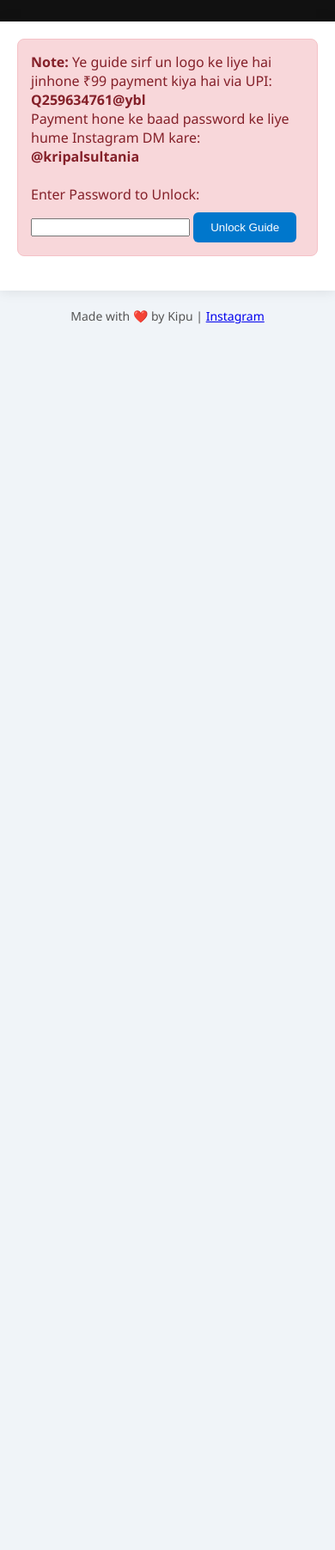
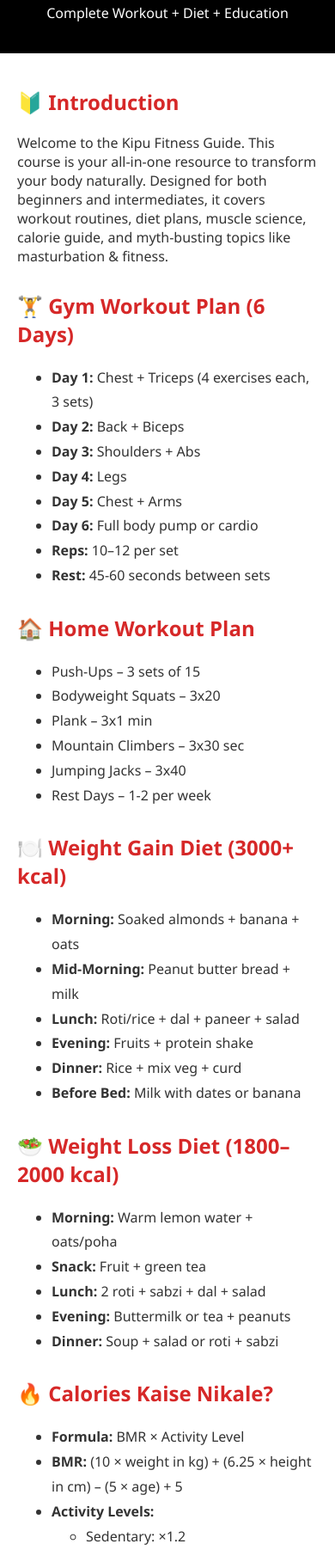
Before and after one commit to KipuYadav/Kipu, a plain HTML site: page index.html in a window 390 px wide. Shown: the part 197-2000 px from the top of the page at 86% size. Before the commit the page ends 844 px from the top, so only its background shows below. Drawn offline with Linux system fonts and the light colour scheme.

Commit message:
Update index.html

```diff
--- a/index.html
+++ b/index.html
@@ -3,187 +3,179 @@
 <head>
   <meta charset="UTF-8" />
   <meta name="viewport" content="width=device-width, initial-scale=1.0"/>
-  <title>Kipu Fitness Guide</title>
+  <title>KIPU FITNESS COURSE</title>
   <style>
     body {
       font-family: 'Segoe UI', sans-serif;
-      background: #f0f4f8;
       margin: 0;
       padding: 0;
+      background: #f2f2f2;
+      color: #333;
     }
     header {
+      background-color: #000;
+      color: white;
+      padding: 20px;
       text-align: center;
-      background: #111;
-      padding: 20px;
     }
     header img {
-      height: 80px;
-    }
-    h1 {
-      color: #fff;
-      margin-top: 10px;
+      max-height: 80px;
+      margin-bottom: 10px;
     }
     .container {
+      padding: 20px;
       max-width: 900px;
       margin: auto;
-      padding: 20px;
-      background: #fff;
-      box-shadow: 0 0 15px rgba(0,0,0,0.1);
+      background: white;
+    }
+    h1, h2, h3 {
+      color: #d62828;
     }
     .section {
       margin-bottom: 30px;
     }
-    h2 {
-      color: #222;
-      border-left: 5px solid #0077cc;
-      padding-left: 10px;
+    .download-btn {
+      background: #d62828;
+      color: white;
+      padding: 15px;
+      border: none;
+      border-radius: 10px;
+      cursor: pointer;
+      font-size: 18px;
+      display: block;
+      width: 100%;
+      margin-top: 20px;
+      text-align: center;
     }
-    ul, ol {
-      line-height: 1.7;
+    .download-btn:hover {
+      background: #b22222;
     }
-    .lock-section {
-      background: #f8d7da;
-      border: 1px solid #f5c2c7;
-      padding: 15px;
-      color: #842029;
-      margin-bottom: 20px;
-      border-radius: 8px;
+    footer {
+      background: #000;
+      color: white;
+      text-align: center;
+      padding: 10px;
+      margin-top: 30px;
     }
-    .button {
-      background: #0077cc;
-      color: white;
-      padding: 10px 20px;
-      border: none;
-      border-radius: 6px;
-      cursor: pointer;
-      margin-top: 10px;
-    }
-    .button:hover {
-      background: #005fa3;
-    }
-    .footer {
-      text-align: center;
-      padding: 20px;
-      font-size: 14px;
-      color: #555;
+    ul {
+      line-height: 1.8;
     }
     @media (max-width: 600px) {
-      header img {
-        height: 60px;
+      .download-btn {
+        font-size: 16px;
       }
     }
   </style>
 </head>
 <body>
 
-<header>
-  <img src="https://i.imgur.com/nC7xH1I.png" alt="Kipu Fitness Logo" />
-  <h1>Kipu Fitness Guide Book</h1>
-</header>
+  <header>
+    <img src="https://kipuyadav.github.io/Kipu-Sultania/kipu-logo.png" alt="Kipu Logo" />
+    <h1>KIPU FITNESS COURSE</h1>
+    <p>Complete Workout + Diet + Education</p>
+  </header>
 
-<div class="container">
-  <div class="lock-section">
-    <strong>Note:</strong> Ye guide sirf un logo ke liye hai jinhone ₹99 payment kiya hai via UPI: <strong>Q259634761@ybl</strong><br>
-    Payment hone ke baad password ke liye hume Instagram DM kare: <strong>@kripalsultania</strong><br><br>
-    <label>Enter Password to Unlock:</label><br>
-    <input type="password" id="pass">
-    <button class="button" onclick="unlock()">Unlock Guide</button>
-  </div>
+  <div class="container">
 
-  <div id="guide" style="display:none;">
     <div class="section">
-      <h2>1. Introduction</h2>
-      <p>Welcome to the Kipu Fitness Guide. Whether you want to gain weight, lose fat, or build muscle, this complete course will guide you through step-by-step workouts, meal plans, and expert tips tailored just for you.</p>
+      <h2>🔰 Introduction</h2>
+      <p>Welcome to the Kipu Fitness Guide. This course is your all-in-one resource to transform your body naturally. Designed for both beginners and intermediates, it covers workout routines, diet plans, muscle science, calorie guide, and myth-busting topics like masturbation & fitness.</p>
     </div>
 
     <div class="section">
-      <h2>2. Benefits of Fitness</h2>
+      <h2>🏋️ Gym Workout Plan (6 Days)</h2>
       <ul>
-        <li>Boosts energy and confidence</li>
-        <li>Improves digestion, sleep, and immunity</li>
-        <li>Builds stronger muscles and bones</li>
-        <li>Helps in weight management</li>
+        <li><strong>Day 1:</strong> Chest + Triceps (4 exercises each, 3 sets)</li>
+        <li><strong>Day 2:</strong> Back + Biceps</li>
+        <li><strong>Day 3:</strong> Shoulders + Abs</li>
+        <li><strong>Day 4:</strong> Legs</li>
+        <li><strong>Day 5:</strong> Chest + Arms</li>
+        <li><strong>Day 6:</strong> Full body pump or cardio</li>
+        <li><strong>Reps:</strong> 10–12 per set</li>
+        <li><strong>Rest:</strong> 45-60 seconds between sets</li>
       </ul>
     </div>
 
     <div class="section">
-      <h2>3. Weight Gain Diet Plan</h2>
+      <h2>🏠 Home Workout Plan</h2>
       <ul>
-        <li>Daily Calories: 2800-3200</li>
-        <li>Meal 1 (8am): 6 egg whites, 2 toast, banana shake</li>
-        <li>Meal 2 (11am): Dry fruits + Peanut butter sandwich</li>
-        <li>Meal 3 (1:30pm): Rice + Dal + Paneer + Salad</li>
-        <li>Meal 4 (4pm): 1 scoop whey protein + oats + banana</li>
-        <li>Meal 5 (Post-workout): Creatine + Whey shake</li>
-        <li>Meal 6 (8:30pm): Roti + Sabzi + Curd</li>
-        <li>Meal 7 (10pm): Milk + soaked almonds</li>
+        <li>Push-Ups – 3 sets of 15</li>
+        <li>Bodyweight Squats – 3x20</li>
+        <li>Plank – 3x1 min</li>
+        <li>Mountain Climbers – 3x30 sec</li>
+        <li>Jumping Jacks – 3x40</li>
+        <li>Rest Days – 1-2 per week</li>
       </ul>
     </div>
 
     <div class="section">
-      <h2>4. Weight Loss Diet Plan</h2>
+      <h2>🍽️ Weight Gain Diet (3000+ kcal)</h2>
       <ul>
-        <li>Daily Calories: 1600-1800</li>
-        <li>Meal 1: Warm lemon water + oats + 4 almonds</li>
-        <li>Meal 2: Fruit bowl (apple/orange)</li>
-        <li>Meal 3: 1 roti + sabzi + salad</li>
-        <li>Meal 4: Green tea + boiled chana</li>
-        <li>Meal 5: Post-workout whey protein (if using)</li>
-        <li>Meal 6: Soup or light sabzi + salad</li>
+        <li><strong>Morning:</strong> Soaked almonds + banana + oats</li>
+        <li><strong>Mid-Morning:</strong> Peanut butter bread + milk</li>
+        <li><strong>Lunch:</strong> Roti/rice + dal + paneer + salad</li>
+        <li><strong>Evening:</strong> Fruits + protein shake</li>
+        <li><strong>Dinner:</strong> Rice + mix veg + curd</li>
+        <li><strong>Before Bed:</strong> Milk with dates or banana</li>
       </ul>
     </div>
 
     <div class="section">
-      <h2>5. Home Workout Plan</h2>
+      <h2>🥗 Weight Loss Diet (1800–2000 kcal)</h2>
       <ul>
-        <li><strong>Day 1:</strong> Pushups – 4 sets × 15 reps</li>
-        <li><strong>Day 2:</strong> Squats – 4 sets × 20 reps</li>
-        <li><strong>Day 3:</strong> Rest</li>
-        <li><strong>Day 4:</strong> Dips on chair – 4 × 12</li>
-        <li><strong>Day 5:</strong> Lunges – 3 × 15 each leg</li>
-        <li><strong>Day 6:</strong> Full body HIIT – 20 mins</li>
-        <li><strong>Day 7:</strong> Rest</li>
+        <li><strong>Morning:</strong> Warm lemon water + oats/poha</li>
+        <li><strong>Snack:</strong> Fruit + green tea</li>
+        <li><strong>Lunch:</strong> 2 roti + sabzi + dal + salad</li>
+        <li><strong>Evening:</strong> Buttermilk or tea + peanuts</li>
+        <li><strong>Dinner:</strong> Soup + salad or roti + sabzi</li>
       </ul>
     </div>
 
     <div class="section">
-      <h2>6. Gym Workout Plan</h2>
-      <ol>
-        <li><strong>Day 1:</strong> Chest + Triceps (Bench Press, Pushdowns)</li>
-        <li><strong>Day 2:</strong> Back + Biceps (Lat pulldown, Dumbbell curl)</li>
-        <li><strong>Day 3:</strong> Legs + Abs (Squats, Leg raises)</li>
-        <li><strong>Day 4:</strong> Shoulders (Military press, Side raise)</li>
-        <li><strong>Day 5:</strong> Arms + Core</li>
-        <li><strong>Day 6:</strong> Cardio or Active rest</li>
-        <li><strong>Day 7:</strong> Full rest</li>
-      </ol>
+      <h2>🔥 Calories Kaise Nikale?</h2>
+      <ul>
+        <li><strong>Formula:</strong> BMR × Activity Level</li>
+        <li><strong>BMR:</strong> (10 × weight in kg) + (6.25 × height in cm) – (5 × age) + 5</li>
+        <li><strong>Activity Levels:</strong></li>
+        <ul>
+          <li>Sedentary: ×1.2</li>
+          <li>Lightly Active: ×1.375</li>
+          <li>Active: ×1.55</li>
+          <li>Very Active: ×1.725</li>
+        </ul>
+        <li>Use this to calculate maintenance calories</li>
+        <li>To gain weight: Add 300–500 kcal</li>
+        <li>To lose weight: Subtract 300–500 kcal</li>
+      </ul>
     </div>
 
     <div class="section">
-      <h2>7. Download PDF</h2>
-      <button class="button" onclick="downloadPDF()">📥 Download PDF</button>
+      <h2>🔞 Masturbation & Fitness</h2>
+      <p>Masturbation in moderation does not harm muscle gain or testosterone. Excessive frequency may affect motivation or focus, but there is no direct link to muscle loss. Consistency in training and diet is far more important.</p>
     </div>
+
+    <div class="section">
+      <h2>💡 Fitness Knowledge</h2>
+      <ul>
+        <li><strong>Rest:</strong> Sleep at least 7-8 hours/day</li>
+        <li><strong>Water:</strong> 3-4 liters daily</li>
+        <li><strong>Supplements:</strong> Whey Protein, Creatine, Multivitamin (optional)</li>
+        <li><strong>Recovery:</strong> Muscle grows in rest, not during workout</li>
+        <li><strong>Stretching:</strong> Prevents injuries</li>
+        <li><strong>Discipline:</strong> Stay consistent for 90 days</li>
+      </ul>
+    </div>
+
+    <div class="section">
+      <h2>📥 Download PDF (Offline Supported)</h2>
+      <a href="https://kipuyadav.github.io/Kipu-Sultania/kipu_fitness_guide.pdf" download class="download-btn">Download Kipu Fitness PDF</a>
+    </div>
+
   </div>
-</div>
 
-<div class="footer">
-  Made with ❤️ by Kipu | <a href="https://instagram.com/kripalsultania" target="_blank">Instagram</a>
-</div>
-
-<script>
-  function unlock() {
-    const pass = document.getElementById("pass").value;
-    if (pass === "FITWITHKIPU") {
-      document.getElementById("guide").style.display = "block";
-    } else {
-      alert("Invalid password. DM @kripalsultania after payment to get access.");
-    }
-  }
-
-  function downloadPDF() {
-    alert("PDF download feature is under development. Please take screenshots or use the web version for now.");
-  }
-</script>
+  <footer>
+    © 2025 KIPU FITNESS. All Rights Reserved.
+  </footer>
 
 </body>
 </html>
```
